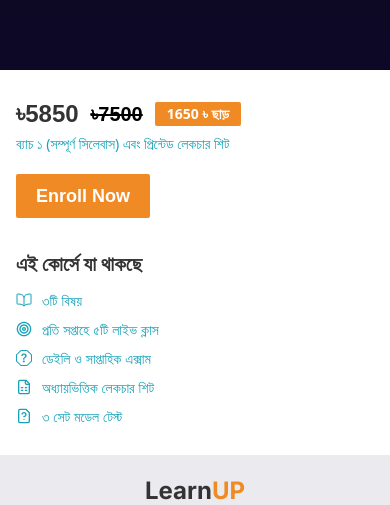
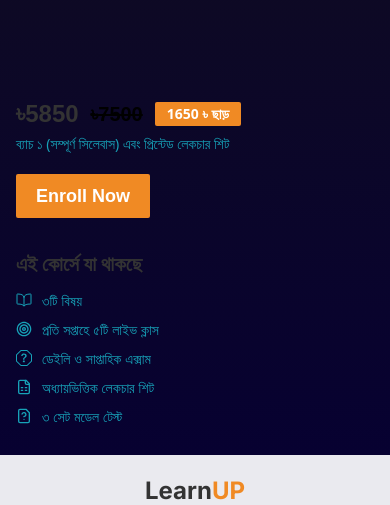
Before and after one commit to webdevaminul/web-innovators, a React (Vite) app in the folder frontend/: page /course-details in a window 390 px wide. Shown: the part 691-1196 px from the top of the page. Built offline with nearby package versions, Linux system fonts and the light colour scheme; a web font is replaced by a local one.

Commit message:
some code changed

```diff
--- a/frontend/src/pages/CourseDetails/RightCard.jsx
+++ b/frontend/src/pages/CourseDetails/RightCard.jsx
@@ -3,6 +3,9 @@ import { CgMediaLive } from "react-icons/cg";
 import { BsQuestionOctagon } from "react-icons/bs";
 import { LuFileSpreadsheet } from "react-icons/lu";
 import { LuFileQuestion } from "react-icons/lu";
+import { useEffect, useState } from "react";
+
+
 
 
 export const VideoCard = () => {
@@ -15,7 +18,7 @@ export const VideoCard = () => {
 
 export const TextCard = () => {
     return (
-        <div className="md:p-2 md:pb-3 py-7 px-4 mt-3 bg-white">
+        <div className={`md:p-2 md:pb-3 py-7 px-4 mt-3`}>
             <div className='flex items-center gap-3'>
                 <h1 className='font-bold font-bai text-2xl'>৳5850</h1>
                 <del className='font-semibold font-bai text-xl'>৳7500</del>
@@ -40,6 +43,12 @@ export const TextCard = () => {
 }
 
 const RightCard = () => {
+    // const [theme, setTheme] = useState('')
+    // const theme = localStorage.getItem('theme')
+    // console.log(theme)
+
+
+
     return (
         <div className='bg-white p-1 w-full'>
             <div>
```
Also changed, not shown: frontend/src/pages/CourseDetails/CourseDetails.jsx (+7 -0 lines).
